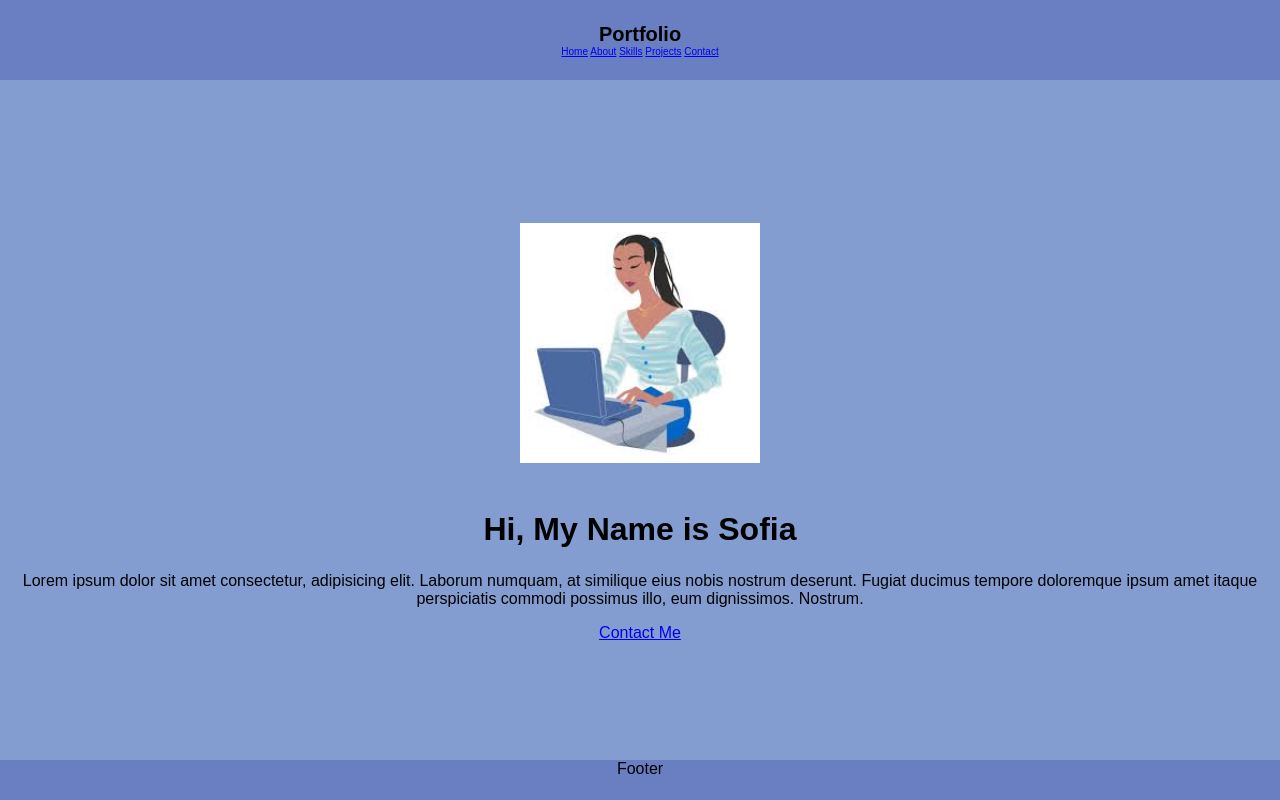
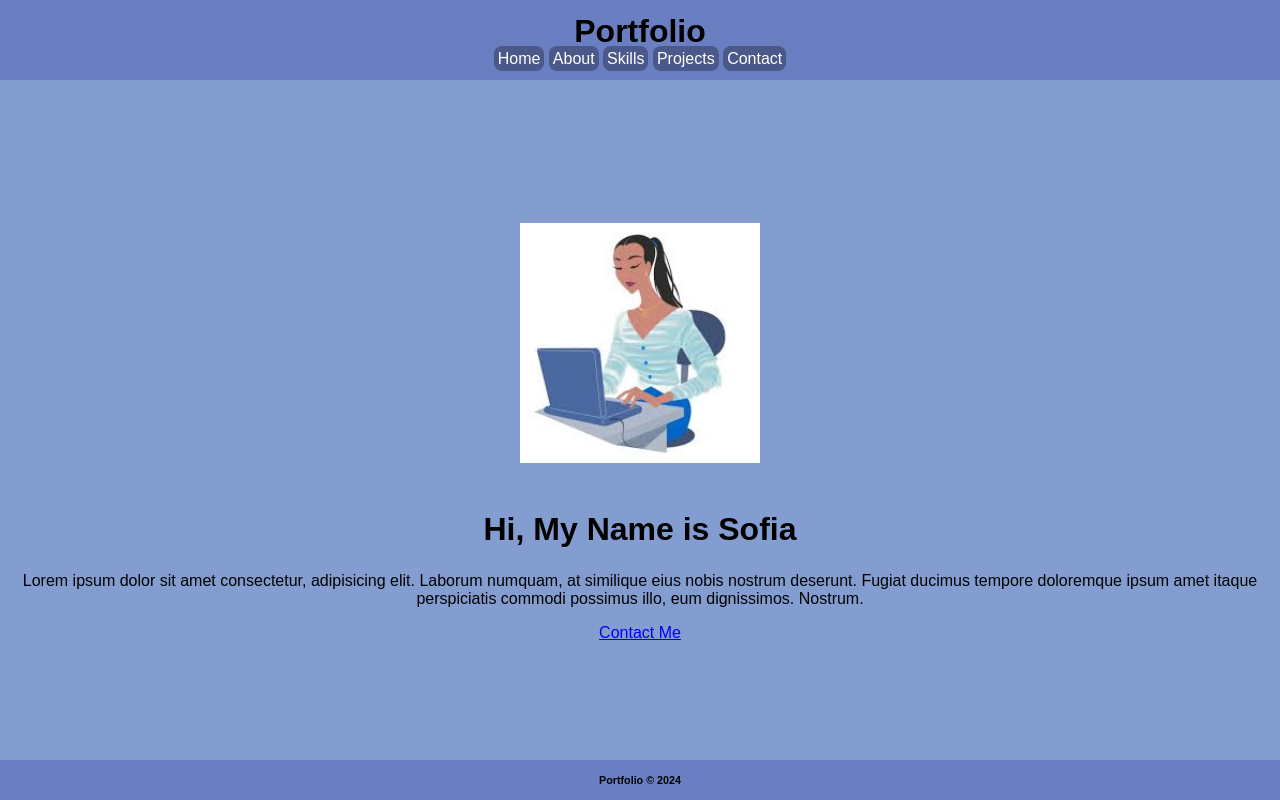
Before and after one commit to sooffia/Wk3-C1-Website, a plain HTML site: page index.html in a window 1280 px wide. Drawn offline with Linux system fonts and the light colour scheme.

Commit message:
add contact link and add content in footer

```diff
--- a/index.html
+++ b/index.html
@@ -29,7 +29,7 @@
         <a href="/contact.html" class="link">Contact Me</a>
     </main>
     <footer>
-        Footer
+        <h6> Portfolio &copy; 2024</h6>
     </footer>
 </body>
 </html>
--- a/style.css
+++ b/style.css
@@ -37,11 +37,24 @@ header {
     width: 100vw;
     /*100vw covers the fills out the wifht of the page*/
     text-align: center;
-    font-size: x-small;
     display: flex;
     flex-direction: column;
     justify-content: center;
     /* push them to the center of the container*/
+}
+
+nav > a {
+    text-decoration: none;
+    /* gets rid of the underline oon links*/
+    background-color: var(--waikawa-gray-800);
+    color: white;
+    padding: 0.25em;
+    border-radius: 0.5em;
+}
+
+nav > a:hover {
+    background-color: var(--waikawa-gray-300);
+    /* changes colout of button when cursor hovers over them*/
 }
 
 main {
@@ -84,4 +97,7 @@ footer {
     height: 5dvh;
     width: 100vw;
     text-align: center;
+    display: flex;
+    justify-content: center;
+    align-items: center;
 }
```
